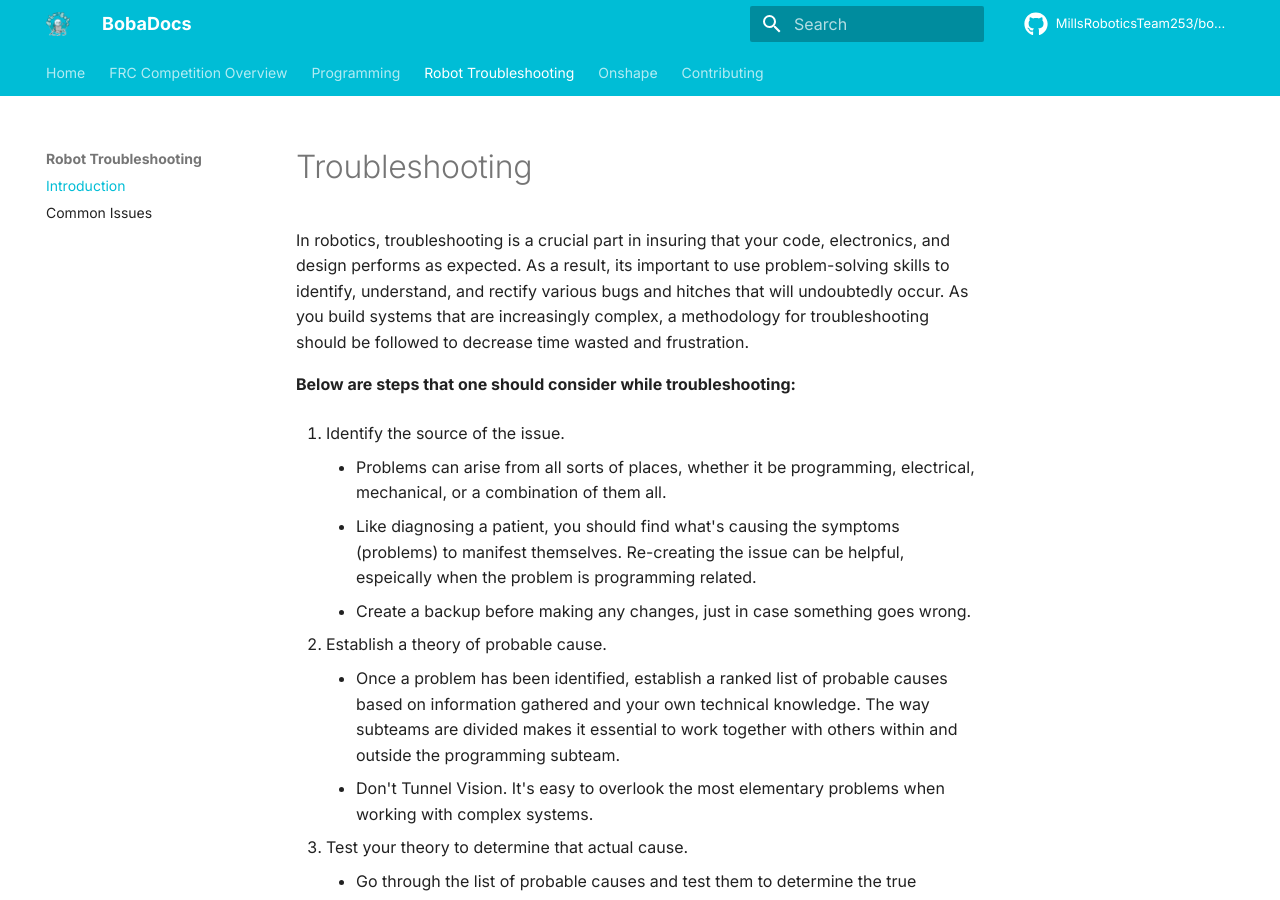
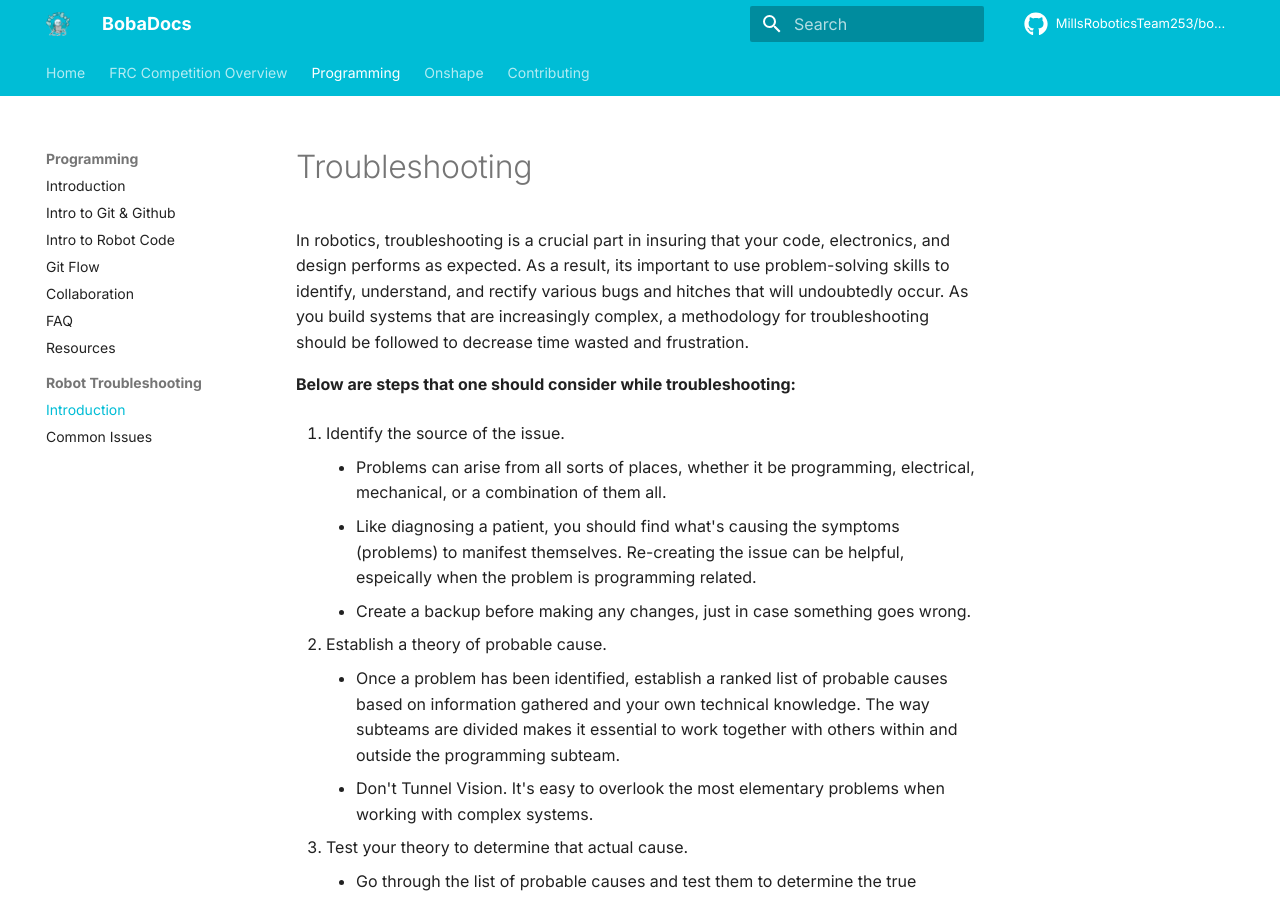
Before and after one commit to bobabots253/bobadocs, an MkDocs documentation site: the page built from docs/programming/troubleshooting/problemsolving.md, in a window 1280 px wide and 900 px high. Built offline with MkDocs 1.6.1 and Material for MkDocs 9.7.7, drawn with Linux system fonts in a browser that asks for light colours; comment, search, counter and statistics services are not loaded.

Commit message:
move troubleshooting tab

```diff
--- a/mkdocs.yml
+++ b/mkdocs.yml
@@ -19,9 +19,9 @@ nav:
     - Collaboration: programming/collaboration.md
     - FAQ: programming/faq.md
     - Resources: programming/resources.md
-  - Robot Troubleshooting:
-    - Introduction: troubleshooting/problemsolving.md
-    - Common Issues: troubleshooting/common-issues.md
+    - Robot Troubleshooting:
+      - Introduction: programming/troubleshooting/problemsolving.md
+      - Common Issues: programming/troubleshooting/common-issues.md
   - Onshape:
     - Lessons:
       - 1. Intro to Onshape: onshape/intro.md
```
Also changed, not shown: docs/programming/troubleshooting/common-issues.md (renamed from docs/troubleshooting/common-issues.md), docs/programming/troubleshooting/problemsolving.md (renamed from docs/troubleshooting/problemsolving.md).
